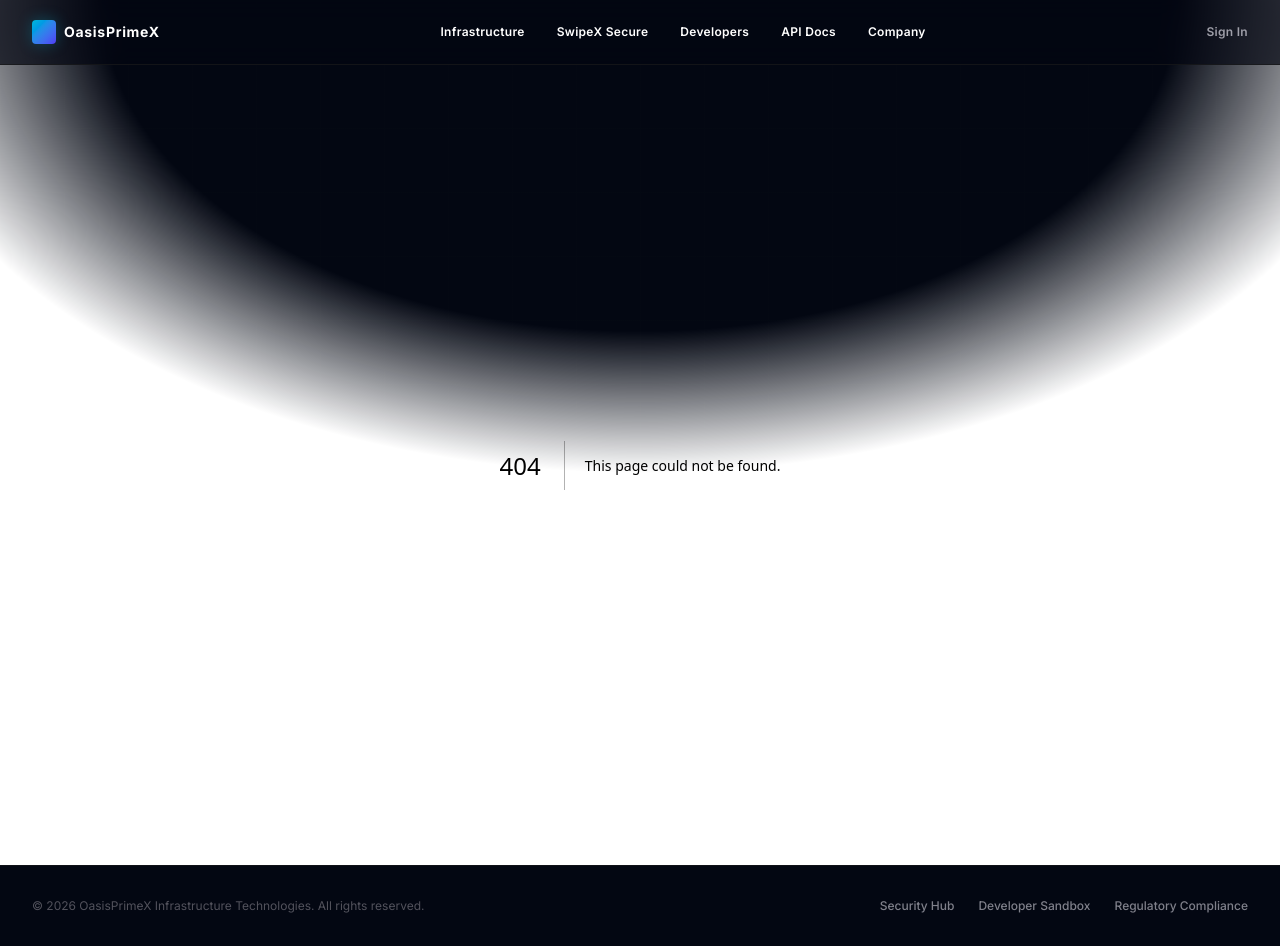
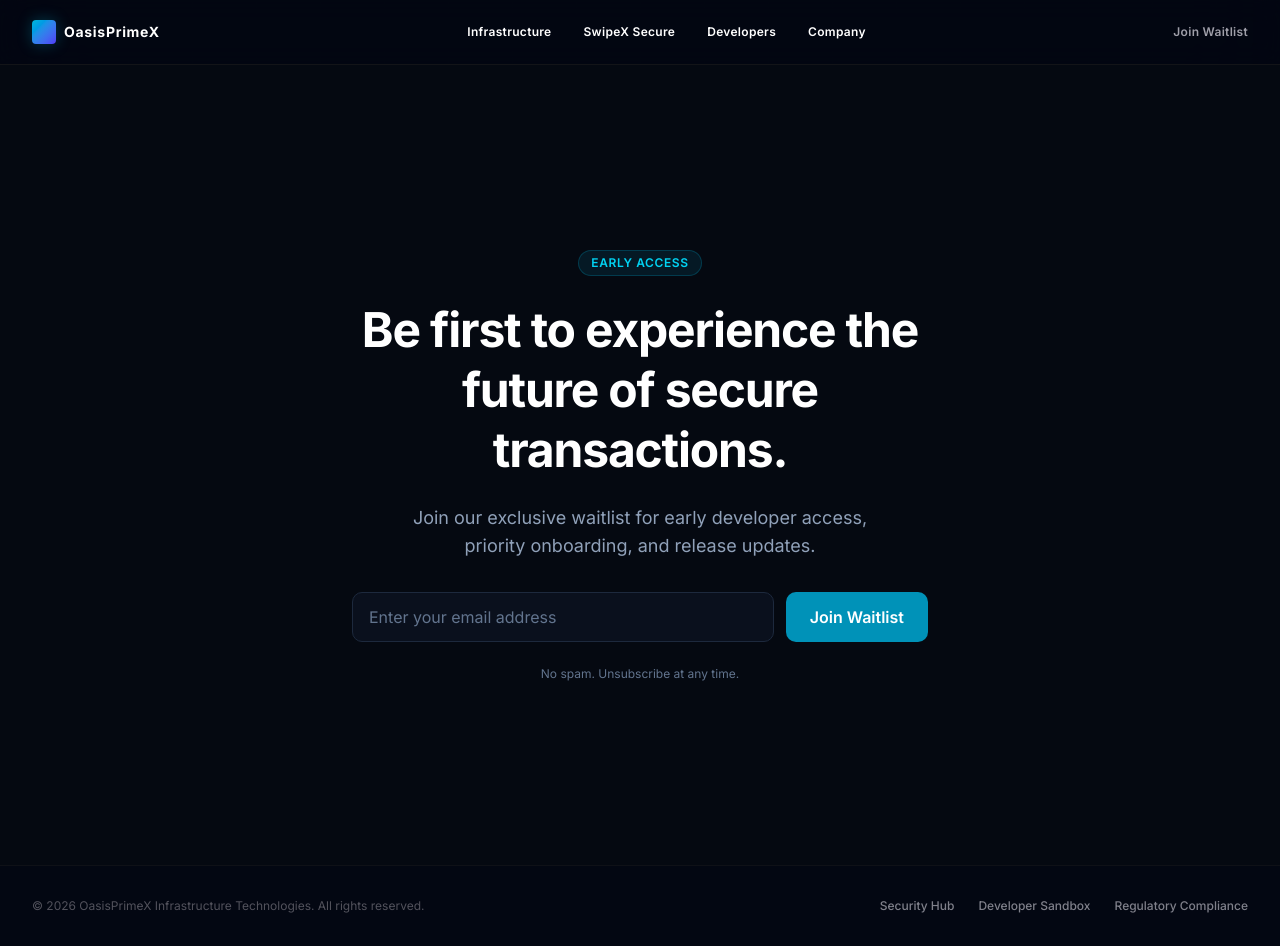
Before and after one commit to Mazoje/oasisprimex, a Next.js app: page /waitlist in a window 1280 px wide. Before the commit this address had no page. Built offline with nearby package versions, Linux system fonts and the light colour scheme.

Commit message:
feat: setup full stack waitlist with supabase and resend

```diff
--- /dev/null
+++ b/app/api/waitlist/route.ts
@@ -0,0 +1,69 @@
+import { NextResponse } from "next/server";
+import { createClient } from "@supabase/supabase-js";
+import { Resend } from "resend";
+
+const supabase = createClient(
+  process.env.NEXT_PUBLIC_SUPABASE_URL!,
+  process.env.NEXT_PUBLIC_SUPABASE_ANON_KEY!
+);
+
+const resend = new Resend(process.env.RESEND_API_KEY);
+
+export async function POST(request: Request) {
+  try {
+    const { email } = await request.json();
+
+    if (!email) {
+      return NextResponse.json({ error: "Email is required" }, { status: 400 });
+    }
+
+    const cleanEmail = email.toLowerCase().trim();
+
+    // 1. Insert into Supabase
+    const { error: dbError } = await supabase
+      .from("waitlist")
+      .insert([{ email: cleanEmail }]);
+
+    if (dbError) {
+      if (dbError.code === "23505") {
+        return NextResponse.json(
+          { error: "You are already registered on the waitlist!" },
+          { status: 400 }
+        );
+      }
+      return NextResponse.json({ error: dbError.message }, { status: 500 });
+    }
+
+    // 2. Send Welcome Email via Resend
+    // Note: 'onboarding@resend.dev' works out-of-the-box for testing.
+    // Replace 'delivered@resend.dev' with your own email when testing.
+    await resend.emails.send({
+      from: "OasisPrimeX <info@oasisprimex.net>",
+      to: [cleanEmail],
+      subject: "Welcome to the OasisPrimeX Waitlist",
+      html: `
+        <div style="font-family: sans-serif; background-color: #050911; color: #ffffff; padding: 40px; border-radius: 8px;">
+          <p style="color: #22d3ee; font-weight: 600; text-transform: uppercase; font-size: 12px; letter-spacing: 1px;">Early Access Protocol</p>
+          <h1 style="color: #ffffff; margin-top: 10px;">You're on the list.</h1>
+          <p style="color: #94a3b8; font-size: 16px; line-height: 1.6;">
+            Thanks for registering for early access to OasisPrimeX. We are building the foundational infrastructure for secure financial transactions.
+          </p>
+          <p style="color: #94a3b8; font-size: 16px; line-height: 1.6;">
+            We'll notify you as soon as early developer keys and sandbox environments become available.
+          </p>
+          <hr style="border: none; border-top: 1px solid #1e293b; margin: 30px 0;" />
+          <p style="color: #64748b; font-size: 12px;">
+            © OasisPrimeX. All rights reserved.
+          </p>
+        </div>
+      `,
+    });
+
+    return NextResponse.json({ success: true }, { status: 200 });
+  } catch (err) {
+    return NextResponse.json(
+      { error: "An unexpected error occurred." },
+      { status: 500 }
+    );
+  }
+}
--- a/app/layout.tsx
+++ b/app/layout.tsx
@@ -15,12 +15,10 @@ export default function RootLayout({
 }>) {
   const [isOpen, setIsOpen] = useState(false);
 
-  // Added API Docs directly to the main navigation array
   const navigationLinks = [
     { label: "Infrastructure", href: "/infrastructure" },
     { label: "SwipeX Secure", href: "/swipex-secure" },
     { label: "Developers", href: "/developers" },
-    { label: "API Docs", href: "/docs" },
     { label: "Company", href: "/company" },
   ];
 
@@ -53,7 +51,13 @@ export default function RootLayout({
 
               {/* Action Buttons & Hamburger Toggle */}
               <div className="flex items-center gap-x-4">
-                <a href="/sign-in" className="text-xs font-semibold tracking-wide text-zinc-400 hover:text-white transition-colors">Sign In</a>
+                <a href="/waitlist" className="hidden sm:block text-xs font-semibold tracking-wide text-zinc-400 hover:text-white transition-colors">Join Waitlist</a>
+                <a
+                  href="/docs"
+                  className="hidden xs:inline-flex bg-zinc-900 border border-zinc-800 text-zinc-200 hover:bg-zinc-800 hover:text-white font-medium text-xs rounded-lg px-4 py-1.5 transition-colors"
+                >
+                  View API Docs
+                </a>
 
                 {/* Mobile Menu Button */}
                 <button
@@ -88,6 +92,11 @@ export default function RootLayout({
                       {link.label}
                     </a>
                   ))}
+                  <hr className="border-zinc-900 my-2" />
+                  <div className="flex flex-col gap-y-3 pt-2">
+                    <a href="/sign-in" onClick={() => setIsOpen(false)} className="text-xs text-zinc-400 hover:text-white">Sign In</a>
+                    <a href="/docs" onClick={() => setIsOpen(false)} className="text-xs text-cyan-400 font-semibold">View API Docs</a>
+                  </div>
                 </nav>
               </div>
             )}
--- /dev/null
+++ b/app/waitlist/page.tsx
@@ -0,0 +1,90 @@
+"use client";
+
+import { useState } from "react";
+
+export default function WaitlistPage() {
+  const [email, setEmail] = useState("");
+  const [submitted, setSubmitted] = useState(false);
+  const [loading, setLoading] = useState(false);
+  const [errorMsg, setErrorMsg] = useState("");
+
+  const handleSubmit = async (e: React.FormEvent) => {
+    e.preventDefault();
+    if (!email) return;
+
+    setLoading(true);
+    setErrorMsg("");
+
+    try {
+      const res = await fetch("/api/waitlist", {
+        method: "POST",
+        headers: { "Content-Type": "application/json" },
+        body: JSON.stringify({ email }),
+      });
+
+      const data = await res.json();
+
+      if (!res.ok) {
+        setErrorMsg(data.error || "Something went wrong.");
+        setLoading(false);
+        return;
+      }
+
+      setSubmitted(true);
+    } catch (err) {
+      setErrorMsg("Failed to connect to server.");
+    } finally {
+      setLoading(false);
+    }
+  };
+
+  return (
+    <main className="min-h-screen bg-[#050911] text-white flex flex-col justify-center items-center px-6 py-24">
+      <div className="max-w-xl text-center space-y-6">
+        <span className="inline-block px-3 py-1 text-xs font-semibold tracking-wider text-cyan-400 uppercase bg-cyan-950/40 border border-cyan-800/50 rounded-full">
+          Early Access
+        </span>
+
+        <h1 className="text-4xl md:text-5xl font-bold tracking-tight text-white leading-tight">
+          Be first to experience the future of secure transactions.
+        </h1>
+
+        <p className="text-slate-400 text-lg max-w-lg mx-auto">
+          Join our exclusive waitlist for early developer access, priority onboarding, and release updates.
+        </p>
+
+        {submitted ? (
+          <div className="p-4 bg-cyan-950/40 border border-cyan-800/50 rounded-xl text-cyan-300 font-medium">
+            ✨ You&apos;re on the list! Check your inbox for confirmation.
+          </div>
+        ) : (
+          <form onSubmit={handleSubmit} className="flex flex-col sm:flex-row gap-3 pt-2">
+            <input
+              type="email"
+              required
+              placeholder="Enter your email address"
+              value={email}
+              onChange={(e) => setEmail(e.target.value)}
+              className="flex-1 px-4 py-3 bg-[#0a101d] border border-slate-800 rounded-lg text-white placeholder-slate-500 focus:outline-none focus:border-cyan-500 transition"
+            />
+            <button
+              type="submit"
+              disabled={loading}
+              className="px-6 py-3 font-semibold text-white bg-cyan-600 hover:bg-cyan-500 rounded-lg transition disabled:opacity-50"
+            >
+              {loading ? "Joining..." : "Join Waitlist"}
+            </button>
+          </form>
+        )}
+
+        {errorMsg && (
+          <p className="text-sm text-red-400 font-medium">{errorMsg}</p>
+        )}
+
+        <p className="text-xs text-slate-500">
+          No spam. Unsubscribe at any time.
+        </p>
+      </div>
+    </main>
+  );
+}
--- /dev/null
+++ b/lib/supabase.ts
@@ -0,0 +1,6 @@
+import { createClient } from "@supabase/supabase-js";
+
+const supabaseUrl = process.env.NEXT_PUBLIC_SUPABASE_URL!;
+const supabaseAnonKey = process.env.NEXT_PUBLIC_SUPABASE_ANON_KEY!;
+
+export const supabase = createClient(supabaseUrl, supabaseAnonKey);
--- a/package.json
+++ b/package.json
@@ -10,12 +10,14 @@
   },
   "dependencies": {
     "@base-ui/react": "^1.6.0",
+    "@supabase/supabase-js": "^2.110.8",
     "class-variance-authority": "^0.7.1",
     "clsx": "^2.1.1",
     "lucide-react": "^1.25.0",
     "next": "16.2.10",
     "react": "19.2.4",
     "react-dom": "19.2.4",
+    "resend": "^6.18.0",
     "shadcn": "^4.13.1",
     "tailwind-merge": "^3.6.0",
     "tw-animate-css": "^1.4.0"
```
Also changed, not shown: 2 other files (tests, documents, lock files or other folders).
